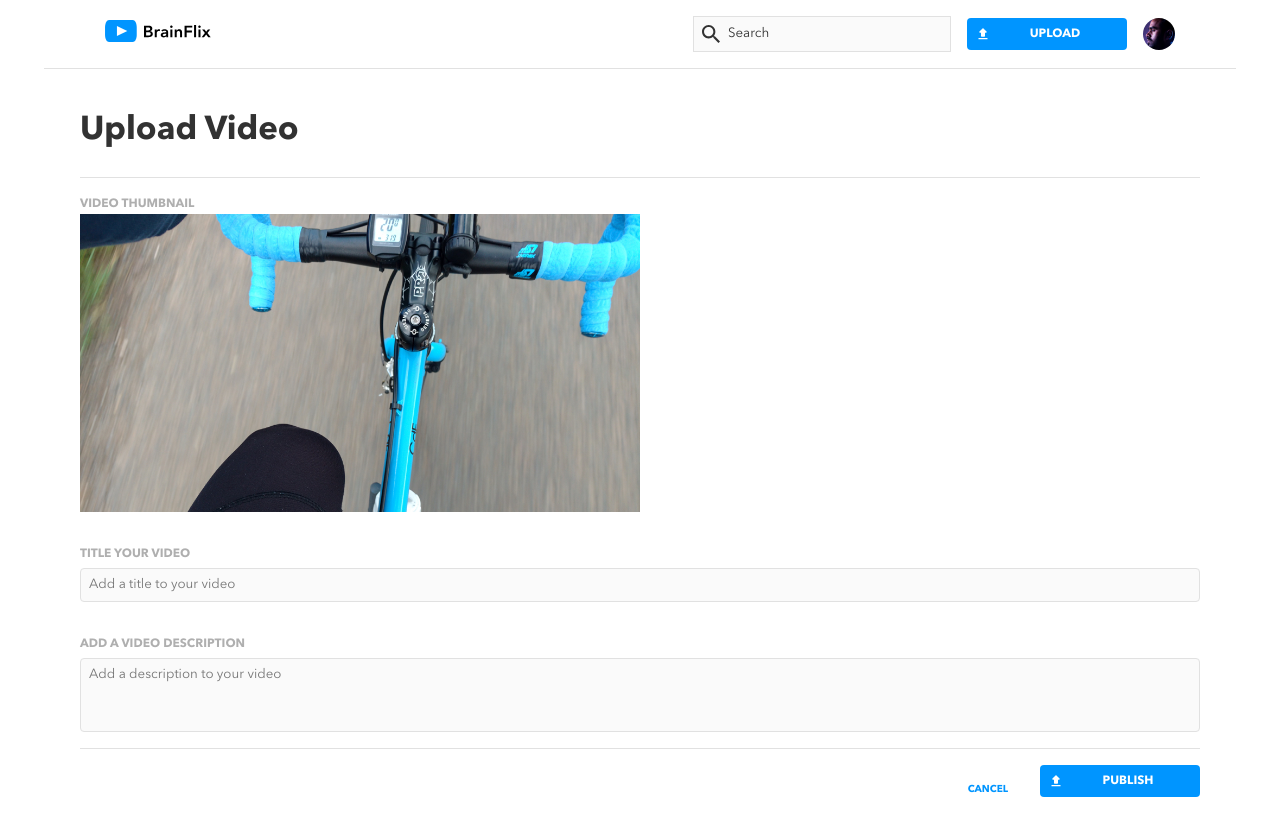
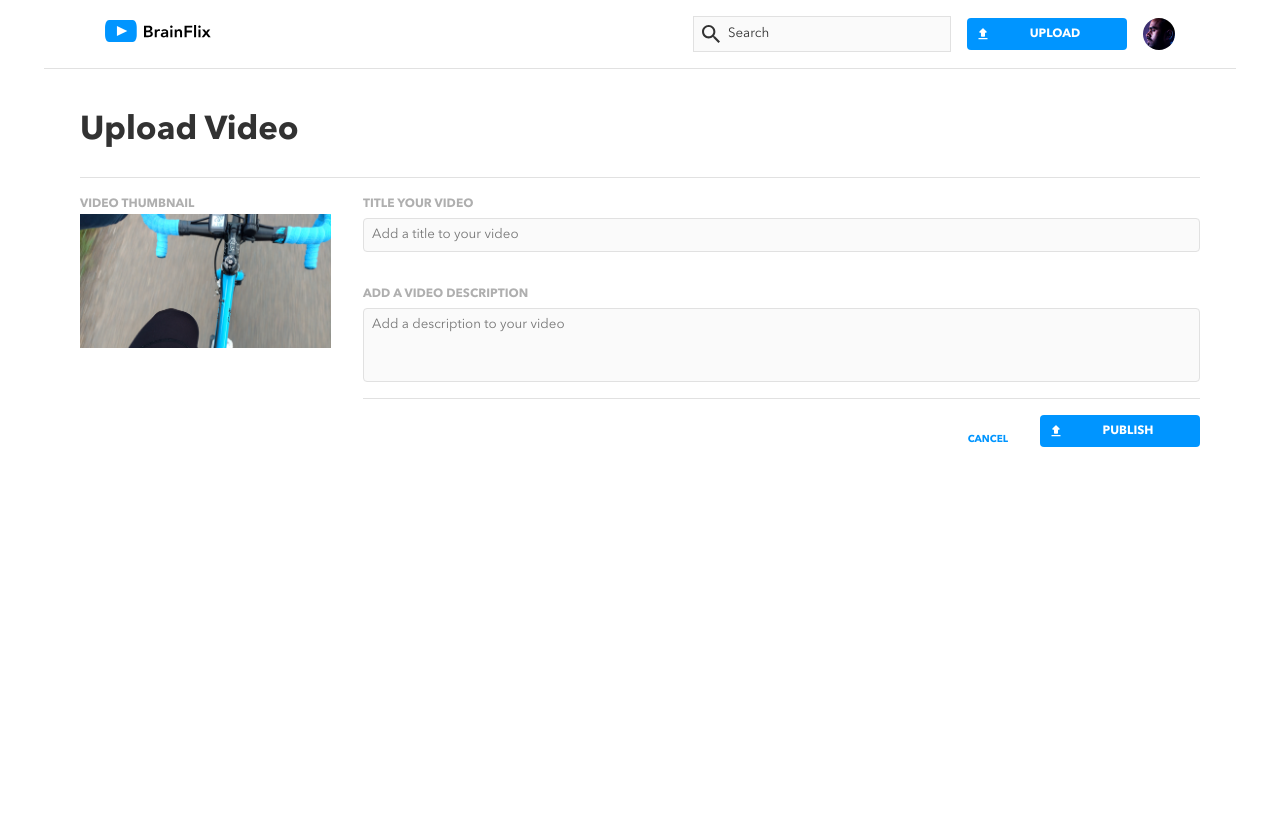
Before and after one commit to amrsaquib/brainflix, a React (Create React App) app: page /upload in a window 1280 px wide. After the commit the page ends 800 px from the top, so only its background shows below. Built offline with nearby package versions, Linux system fonts and the light colour scheme.

Commit message:
finished all requirements

```diff
--- a/src/components/Header/Header.scss
+++ b/src/components/Header/Header.scss
@@ -66,6 +66,7 @@
 
     &__button-container {
         text-decoration: none;
+        width: 100%;
     }
 
     @media (min-width: 768px ) {
--- a/src/components/VideoBelow/VideoBelow.js
+++ b/src/components/VideoBelow/VideoBelow.js
@@ -7,7 +7,6 @@ export default function VideoBelow({currVid, videoList, changeCurrVid}) {
     return <div className="video-below">
         <div className="video-below__left">
         <VideoDescription currVid={currVid} />
-        {console.log(currVid)}
         <Comments comments={currVid.comments}/>
         </div>
         <VideoList videoList={videoList} currVid={currVid} changeCurrVid={changeCurrVid}/>
--- a/src/pages/Home/Home.js
+++ b/src/pages/Home/Home.js
@@ -1,23 +1,20 @@
 import Video from "../../components/Video/Video";
 import VideoBelow from "../../components/VideoBelow/VideoBelow";
 import Header from "../../components/Header/Header";
-
 import axios from "axios";
 
-
-
 import { useState, useEffect } from "react";
-
 export default function Home() {
-  let api_key = "b76a1cf2-baa5-4f25-b8f4-ed70d2e32552";
-
   let [videoList, setVideoList] = useState([]);
   const [currVid, setCurrVid] = useState({});
   const changeCurrVid = (vidId) => {
-    axios.get(`https://project-2-api.herokuapp.com/videos/${vidId}?api_key=b76a1cf2-baa5-4f25-b8f4-ed70d2e32552`)
+    axios
+      .get(
+        `https://project-2-api.herokuapp.com/videos/${vidId}?api_key=b76a1cf2-baa5-4f25-b8f4-ed70d2e32552`
+      )
       .then((r) => {
-      setCurrVid(r.data)
-    })
+        setCurrVid(r.data);
+      });
   };
 
   useEffect(() => {
@@ -36,12 +33,12 @@ export default function Home() {
       });
   }, []);
 
-  if(!videoList[0] || !currVid.id) {
-    return (<>Loading!!!</>)
+  if (!videoList[0] || !currVid.id) {
+    return <>Loading!!!</>;
   } else {
     return (
       <>
-          <Header changeCurrVid={changeCurrVid} firstVid={videoList[0].id}/>
+        <Header changeCurrVid={changeCurrVid} firstVid={videoList[0].id} />
         <Video currVid={currVid} />
         <VideoBelow
           currVid={currVid}
--- a/src/pages/Upload/Upload.js
+++ b/src/pages/Upload/Upload.js
@@ -6,23 +6,26 @@ import Header from "../../components/Header/Header";
 import { useNavigate } from "react-router-dom";
 
 export default function Upload() {
-  let navigate = useNavigate()
+  let navigate = useNavigate();
   const publish = () => {
-    alert("Success!")
-    navigate('../')
-  }
+    alert("Success!");
+    navigate("../");
+  };
 
   const cancel = () => {
-    navigate('../')
-  }
+    navigate("../");
+  };
 
   return (
     <>
-    <Header/>
+      <Header />
       <div className="upload">
         <h1 className="upload__header">Upload Video</h1>
+        <div className="upload__main">
+          <div className="upload__top">
             <p className="label">VIDEO THUMBNAIL</p>
             <img src={thumbnail} className="upload__thumbnail" />
+          </div>
           <form onSubmit={publish}>
             <label className="label upload__label">
               TITLE YOUR VIDEO{" "}
@@ -41,10 +44,13 @@ export default function Upload() {
               ></input>
             </label>
             <div className="upload__buttons">
-          <Button imgsrc={icon} txt="PUBLISH"/>
-          <a className="upload__cancel" onClick={cancel}>CANCEL</a>
+              <Button imgsrc={icon} txt="PUBLISH" />
+              <a className="upload__cancel" onClick={cancel}>
+                CANCEL
+              </a>
             </div>
           </form>
+        </div>
       </div>
     </>
   );
--- a/src/pages/Upload/Upload.scss
+++ b/src/pages/Upload/Upload.scss
@@ -77,5 +77,22 @@
     @media (min-width: 1280px ) {
         width: 70rem;
         margin: 0 auto;
+
+        &__main {
+            display: flex;
+        }
+
+        &__top {
+            width: 30%;
+            margin-right: 2rem;
+        }
+
+        &__thumbnail {
+            width: 100%;
+        }
+
+        form {
+            width: 100%;
+        }
     }
 }
```
Also changed, not shown: src/App.js (+1 -12 lines), src/components/Header/Header.js (+1 -6 lines). Lines whose indentation alone changed are shown as unchanged.
